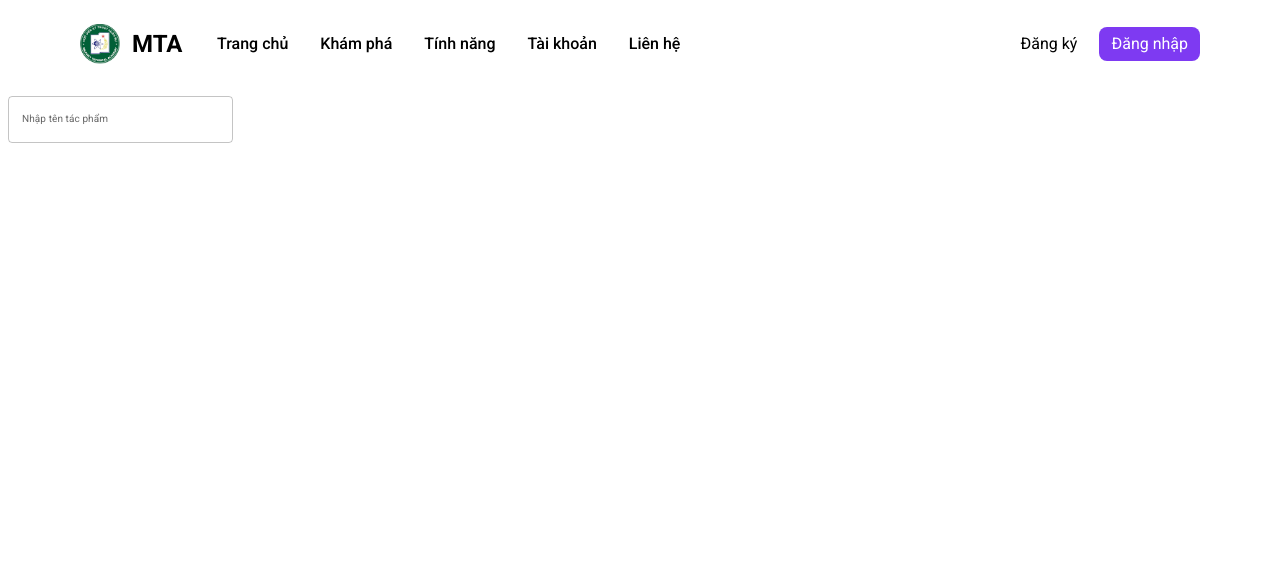
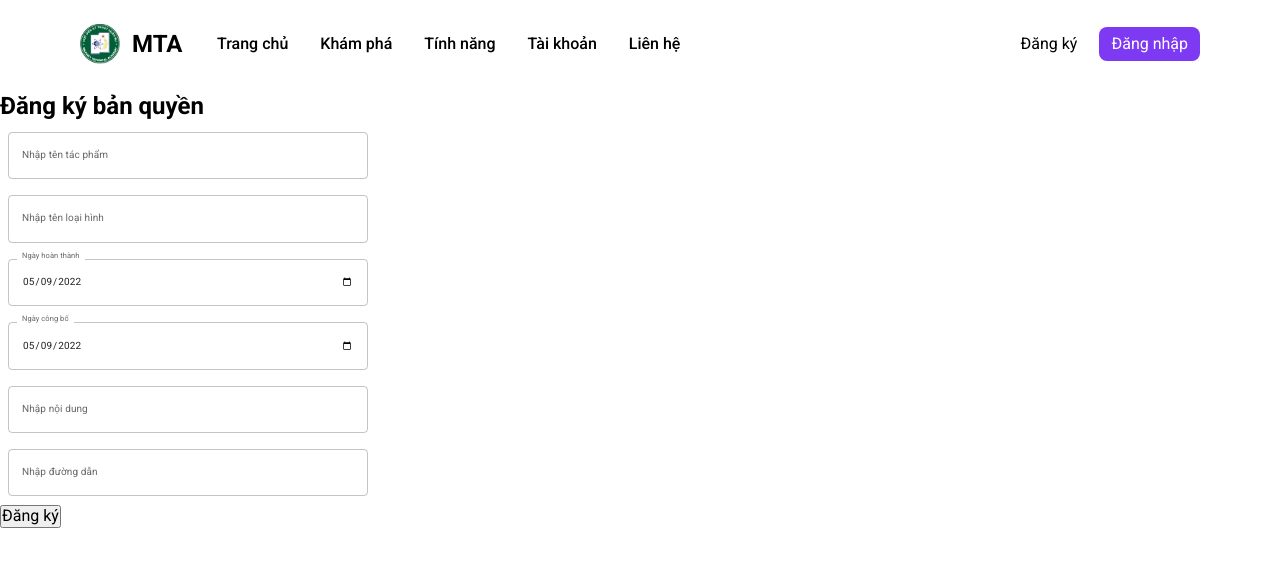
Before and after one commit to JackG55/MTAIP, a React (Create React App) app: page /signup in a window 1280 px wide. Shown: the top 566 px of the page. Built offline with nearby package versions, Linux system fonts and the light colour scheme.

Commit message:
thiết kế file đăng ký tác phẩm

```diff
--- a/src/components/UIcomponents/TextField.js
+++ b/src/components/UIcomponents/TextField.js
@@ -2,17 +2,21 @@ import * as React from 'react';
 import Box from '@mui/material/Box';
 import TextField from '@mui/material/TextField';
 
-export default function BasicTextFields() {
+export default function BasicTextFields(props) {
+    const { label, onChange, id, ...inputProps } = props;
+
     return (
+        <div>
             <Box
                 component="form"
                 sx={{
-                '& > :not(style)': { m: 1, width: '25ch' },
+                    '& > :not(style)': { m: 1, width: '40ch' },
                 }}
                 noValidate
                 autoComplete="off"
             >
-            <TextField id="outlined-basic" label="Nhập tên tác phẩm" variant="outlined" />
+                <TextField {...inputProps} id="outlined-basic" label={label} variant="outlined" onChange={onChange} />
             </Box>
+        </div>
     );
 }
--- /dev/null
+++ b/src/components/pages/Sign/SignnUp.js
@@ -0,0 +1,76 @@
+import BasicTextFields from '../../UIcomponents/TextField';
+import { useState } from 'react';
+
+function SignnUp() {
+    const [values, setValues] = useState({
+        tentacpham: '',
+        loaihinh: '',
+        dateHT: '',
+        dateCB: '',
+        noidung: '',
+        link: '',
+    });
+
+    const inputs = [
+        {
+            id: 1,
+            name: 'tentacpham',
+            type: 'text',
+            label: 'Nhập tên tác phẩm',
+        },
+        {
+            id: 2,
+            name: 'loaihinh',
+            type: 'text',
+            label: 'Nhập tên loại hình',
+        },
+        {
+            id: 3,
+            name: 'dateHT',
+            type: 'date',
+            label: 'Ngày hoàn thành',
+            defaultValue: '2022-05-09',
+        },
+        {
+            id: 4,
+            name: 'dateCB',
+            type: 'date',
+            label: 'Ngày công bố',
+            defaultValue: '2022-05-09',
+        },
+        {
+            id: 5,
+            name: 'noidung',
+            type: 'text',
+            label: 'Nhập nội dung',
+        },
+        {
+            id: 6,
+            name: 'link',
+            type: 'text',
+            label: 'Nhập đường dẫn',
+        },
+    ];
+
+    const handleSubmit = (e) => {
+        e.prevenDefault();
+    };
+
+    const onChange = (e) => {
+        setValues({ ...values, [e.target.name]: e.target.value });
+    };
+
+    return (
+        <div className="sign-app">
+            <form onSubmit={handleSubmit}>
+                <h2>Đăng ký bản quyền</h2>
+                {inputs.map((input) => (
+                    <BasicTextFields key={input.id} {...input} onChange={onChange} />
+                ))}
+                <button>Đăng ký</button>
+            </form>
+        </div>
+    );
+}
+
+export default SignnUp;
--- a/src/components/pages/Sign/index.js
+++ b/src/components/pages/Sign/index.js
@@ -1,7 +1,7 @@
-import BasicTextFields from '../../UIcomponents/TextField';
+import SignnUp from './SignnUp';
 
 function SignUpForm() {
-    return <BasicTextFields />;
+    return <SignnUp />;
 }
 
 export default SignUpForm;
```
Lines whose indentation alone changed are shown as unchanged.
